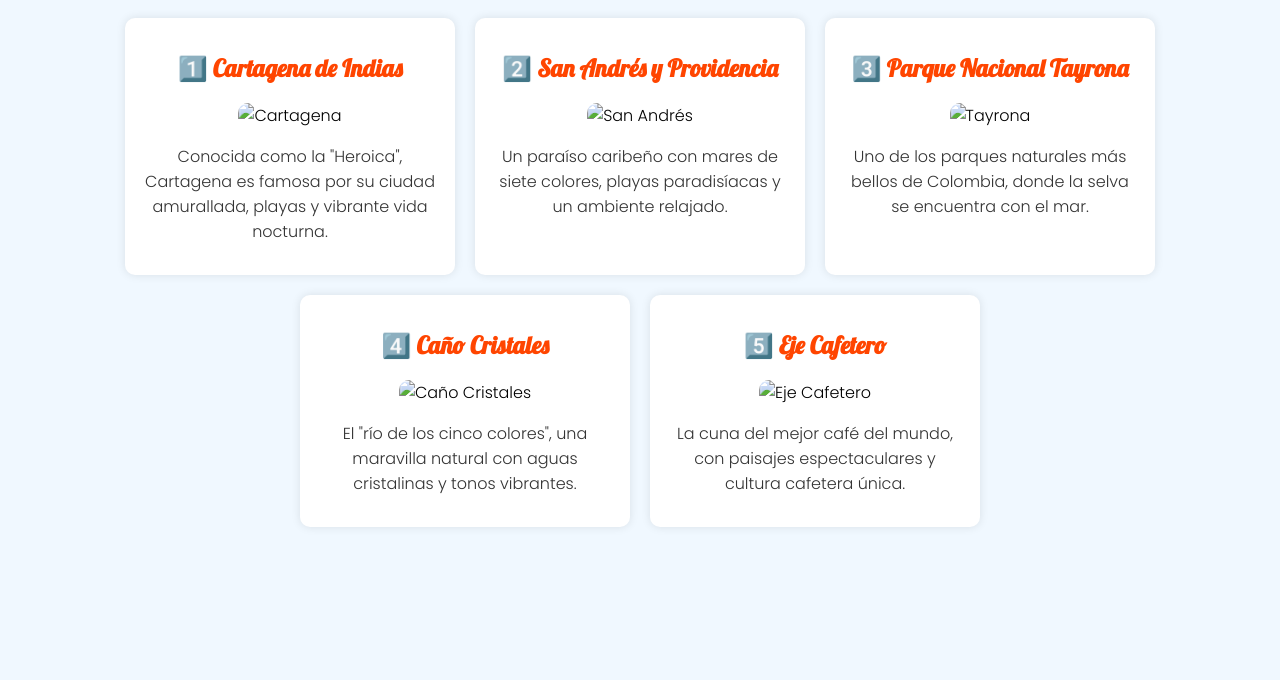
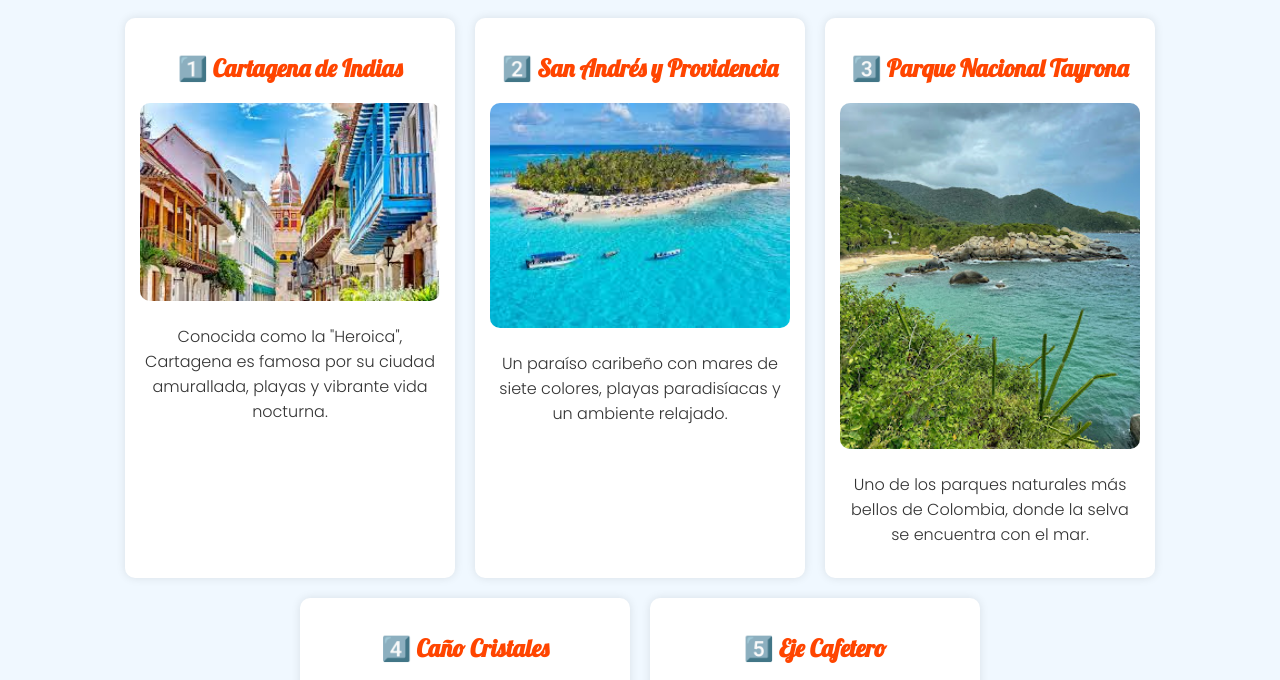
Before and after one commit to leoavend11/LugaresTuristicos, a plain HTML site: page index.html in a window 1280 px wide. Shown: the part 92-772 px from the top of the page. Drawn offline with Linux system fonts and the light colour scheme.

Commit message:
imagenes agregadas

```diff
--- a/index.html
+++ b/index.html
@@ -15,31 +15,31 @@
     <section class="destinos">
         <div class="destino">
             <h2>1️⃣ Cartagena de Indias</h2>
-            <img src="cartagena.jpg" alt="Cartagena">
+            <img src="imagenes/cartagena.jpg" alt="Cartagena">
             <p>Conocida como la "Heroica", Cartagena es famosa por su ciudad amurallada, playas y vibrante vida nocturna.</p>
         </div>
 
         <div class="destino">
             <h2>2️⃣ San Andrés y Providencia</h2>
-            <img src="san_andres.jpg" alt="San Andrés">
+            <img src="imagenes/san andres.jpg" alt="San Andrés">
             <p>Un paraíso caribeño con mares de siete colores, playas paradisíacas y un ambiente relajado.</p>
         </div>
 
         <div class="destino">
             <h2>3️⃣ Parque Nacional Tayrona</h2>
-            <img src="tayrona.jpg" alt="Tayrona">
+            <img src="imagenes/parque tayrona.jpg" alt="Tayrona">
             <p>Uno de los parques naturales más bellos de Colombia, donde la selva se encuentra con el mar.</p>
         </div>
 
         <div class="destino">
             <h2>4️⃣ Caño Cristales</h2>
-            <img src="cano_cristales.jpg" alt="Caño Cristales">
+            <img src="imagenes/cano cristales.jpg" alt="Caño Cristales">
             <p>El "río de los cinco colores", una maravilla natural con aguas cristalinas y tonos vibrantes.</p>
         </div>
 
         <div class="destino">
             <h2>5️⃣ Eje Cafetero</h2>
-            <img src="eje_cafetero.jpg" alt="Eje Cafetero">
+            <img src="imagenes/eje cafetero.jpg" alt="Eje Cafetero">
             <p>La cuna del mejor café del mundo, con paisajes espectaculares y cultura cafetera única.</p>
         </div>
     </section>
```
